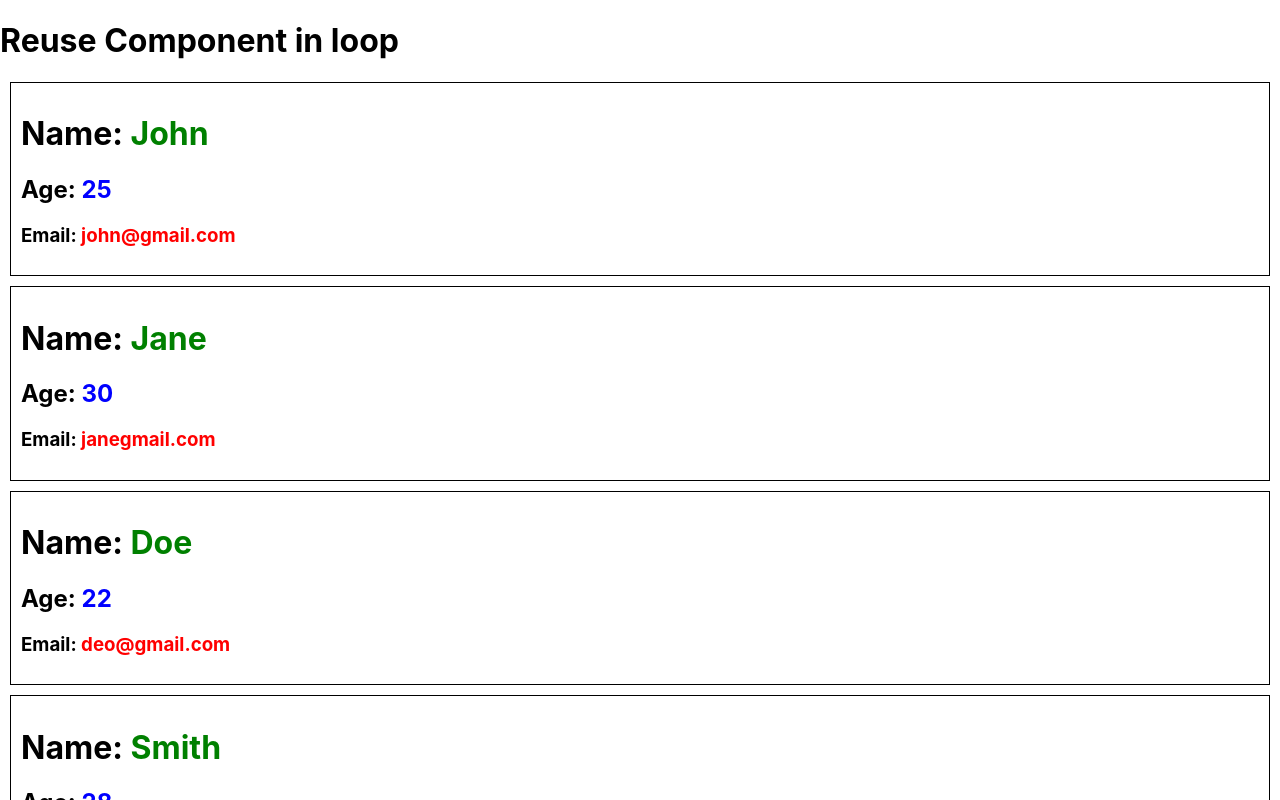
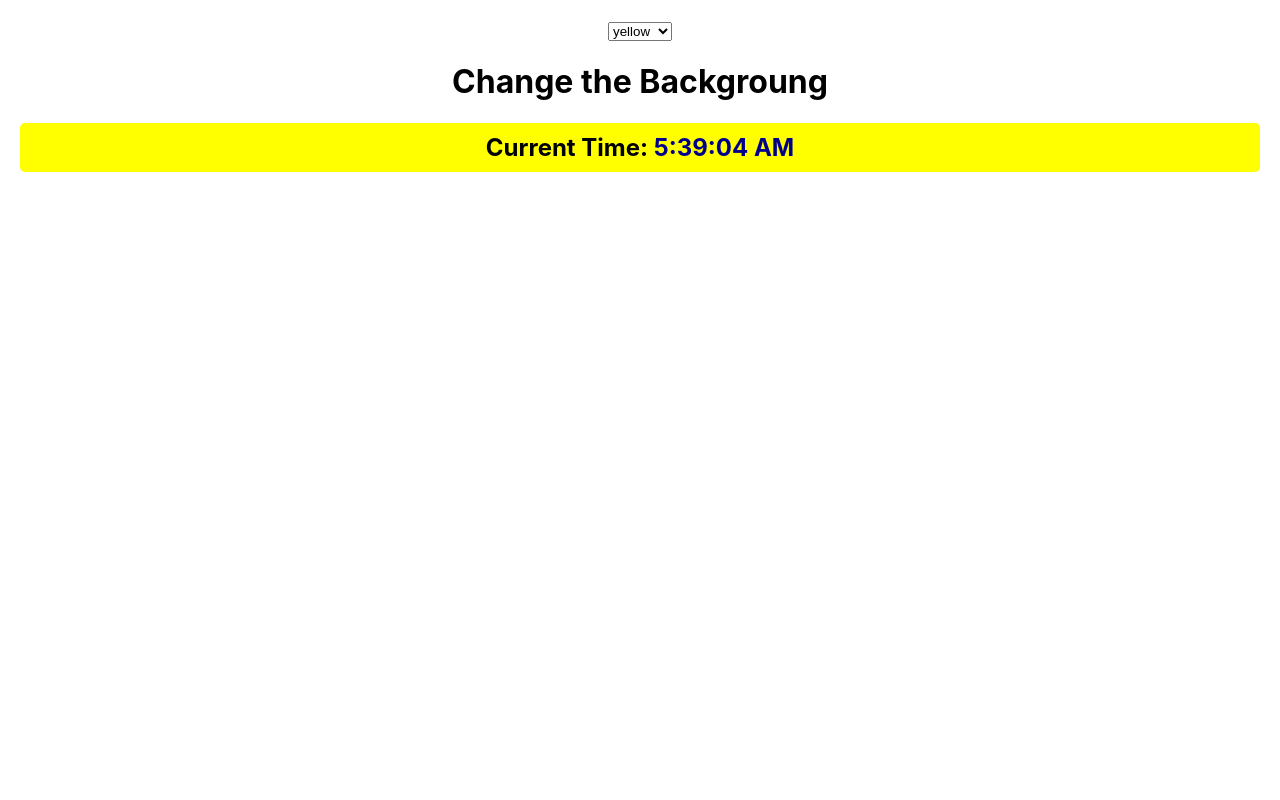
Before and after one commit to MAnwarulhaq/my-react-app, a React (Create React App) app: page / in a window 1280 px wide. Shown: the top 800 px of the page. Built offline with nearby package versions, Linux system fonts and the light colour scheme.

Commit message:
Clock Back Ground Color  Change

```diff
--- a/src/App.js
+++ b/src/App.js
@@ -1,14 +1,14 @@
 
 import './App.css';
 import Map from './Loops/Map';
-import ReuseComponent from './Loops/ReuseComponent';
+import Clock from './Props/Clock';
+import BgColor from './Props/BgColor';
 
 function App() {
 
   return (
     <>
-    <ReuseComponent/>
-
+    <BgColor />
     </>
   );
 }
--- /dev/null
+++ b/src/Props/BgColor.jsx
@@ -0,0 +1,25 @@
+import React from 'react'
+import Clock from './Clock'
+
+const BgColor = () => {
+    const [bgColor, setBgColor] = React.useState("yellow");
+  return (
+    <div style={{textAlign:"center", padding:"20px"}}>
+        <select name="" id="" onChange={(e) => setBgColor(e.target.value)} value={bgColor}>
+            <option value="yellow">yellow</option>
+             <option value="green">green</option>
+              <option value="red">red</option>
+                <option value="blue">blue</option>
+            <option value="black">black</option>
+            <option value="purple">purple</option>
+            <option value="orange">orange</option>
+            <option value="pink">pink</option>
+            <option value="brown">brown</option>
+            <option value="gray">gray</option>
+        </select>
+        <Clock color={bgColor}/>
+    </div>
+  )
+}
+
+export default BgColor
--- /dev/null
+++ b/src/Props/Clock.jsx
@@ -0,0 +1,30 @@
+// change the background color of the clock
+import React from 'react';
+import { useEffect } from 'react';
+
+const Clock = ({color}) => {
+    const [currentTime, setCurrentTime] = React.useState(new Date().toLocaleTimeString());
+
+
+
+    useEffect(() => {
+        const timer = setInterval(() => {
+            // This will cause the component to re-render every second
+            setCurrentTime(new Date().toLocaleTimeString());
+        }, 1000);
+
+        return () => clearInterval(timer); // Cleanup on unmount
+    }, []);
+
+  return (
+    <div>
+        <h1>Change the Backgroung</h1>
+
+        <h2 style={{backgroundColor:color , padding: "10px", borderRadius: "5px"}}>
+            Current Time: <span style={{color: "darkblue"}}>{currentTime}</span>
+        </h2>
+    </div>
+  )
+}
+
+export default Clock
```
